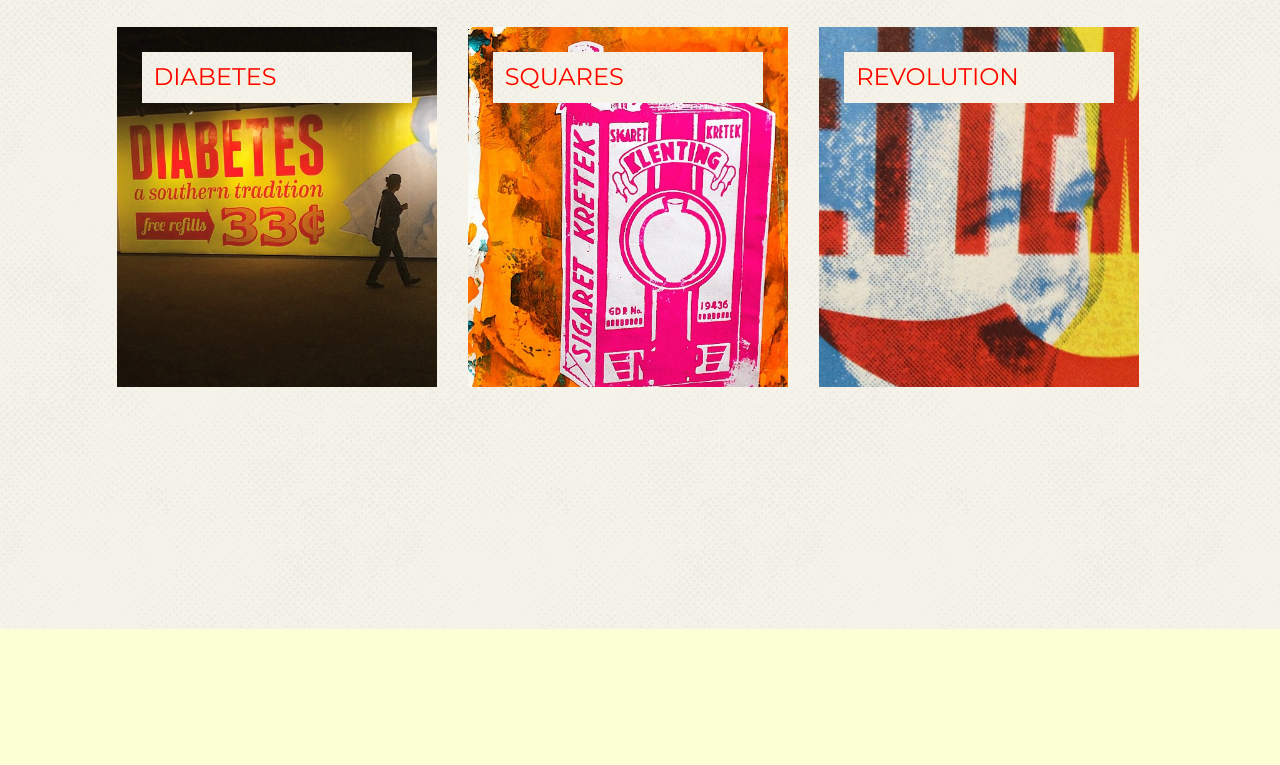
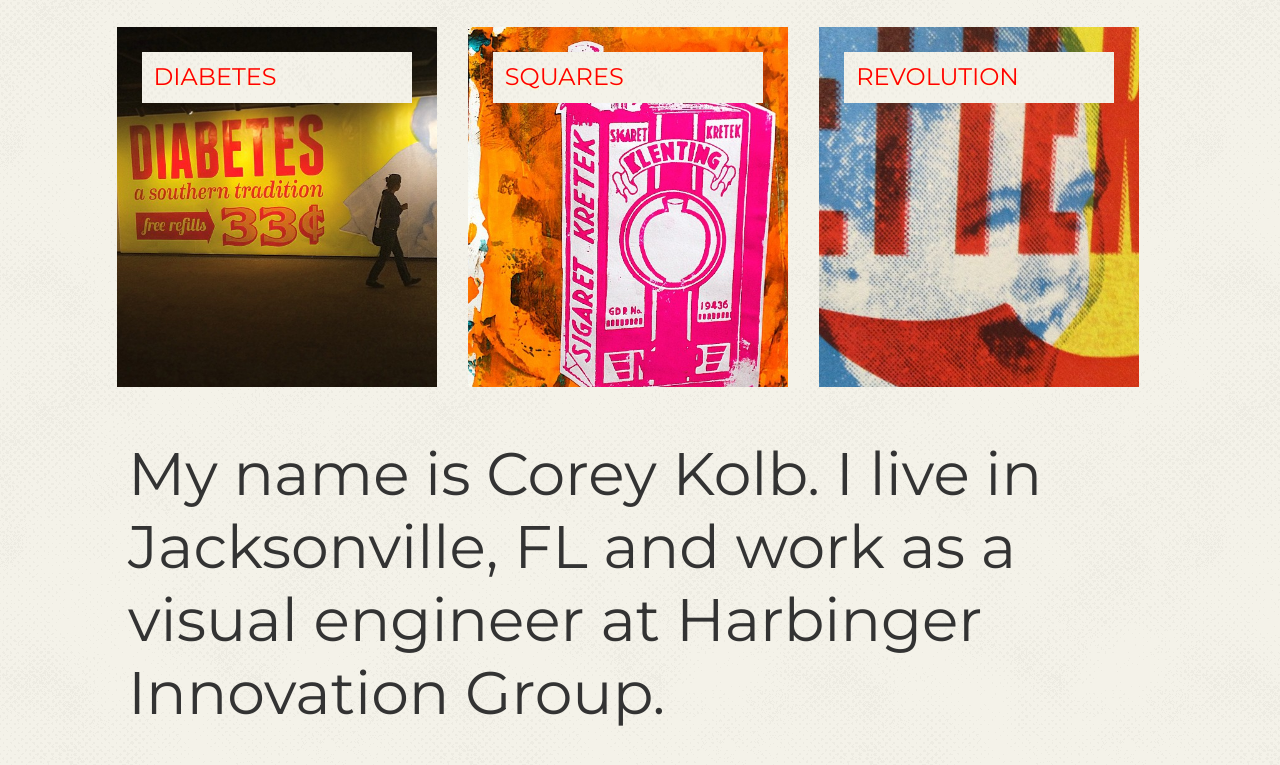
Before and after one commit to coreypkolb/portfolio, a plain HTML site: page index.html in a window 1280 px wide. Shown: the part 2324-3089 px from the top of the page. Before the commit the page ends 2953 px from the top, so only its background shows below. Drawn offline with nearby package versions, Linux system fonts and the light colour scheme; files whose address does not match are found by name.

Commit message:
scroll spy and copy play

```diff
--- a/index.html
+++ b/index.html
@@ -24,7 +24,7 @@
   <div class="row">
     <div class="col-md-8 masthead">
          <h1>Corey</h1>
-         <h2>Digital Native</h2>
+         <h2 data-sr='ease-in 10px'>Digital Native</h2>
     </div>
   </div>
   <!-- end row -->
@@ -132,7 +132,27 @@
             </figcaption>
           </figure>
     </div>
-  </DIV>
+  </div>
+</section>
+
+<section itemscope itemtype="http://data-vocabulary.org/Person">
+  <div class="row">
+    <div class="col-md-12">
+        <p class="intro">My name is <span itemprop="name">Corey Kolb</span>.
+        I live in
+        <span itemprop="address" itemscope
+        itemtype="http://data-vocabulary.org/Address">
+        <span itemprop="locality">Jacksonville</span>,
+        <span itemprop="region">FL</span>
+        </span>
+        and work as a <span itemprop="title">visual engineer</span>
+        at <span itemprop="affiliation">Harbinger Innovation Group</span>.
+      </p>
+    </div>
+  </div>
+</section>
+
+
 
     <!-- Instagram in thie house -->
     <script type="text/javascript" src="bower_components/instafeed.js/min/instafeed.min.js"></script>
@@ -150,9 +170,7 @@
     <script src="bower_components/bootstrap/dist/js/bootstrap.min.js"></script>
     <script src="bower_components/scrollReveal.js/dist/scrollReveal.min.js"></script>
     <script>
-
       window.sr = new scrollReveal();
-
     </script>
   </body>
 </html>
--- a/scss/master.scss
+++ b/scss/master.scss
@@ -6,7 +6,9 @@ $kolb-blue: #2683EA;
 ::selection {
   background: red; /* WebKit/Blink Browsers */
 }
-
+*{
+	transition: all .25s;
+}
 body {
   font: 100% $font-stack;
   color: $primary-color;
```
Also changed, not shown: bower_components/bootstrap/js/min/scrollspy-min.js (added, +1 -0 lines), css/master.css, 1 other file.
